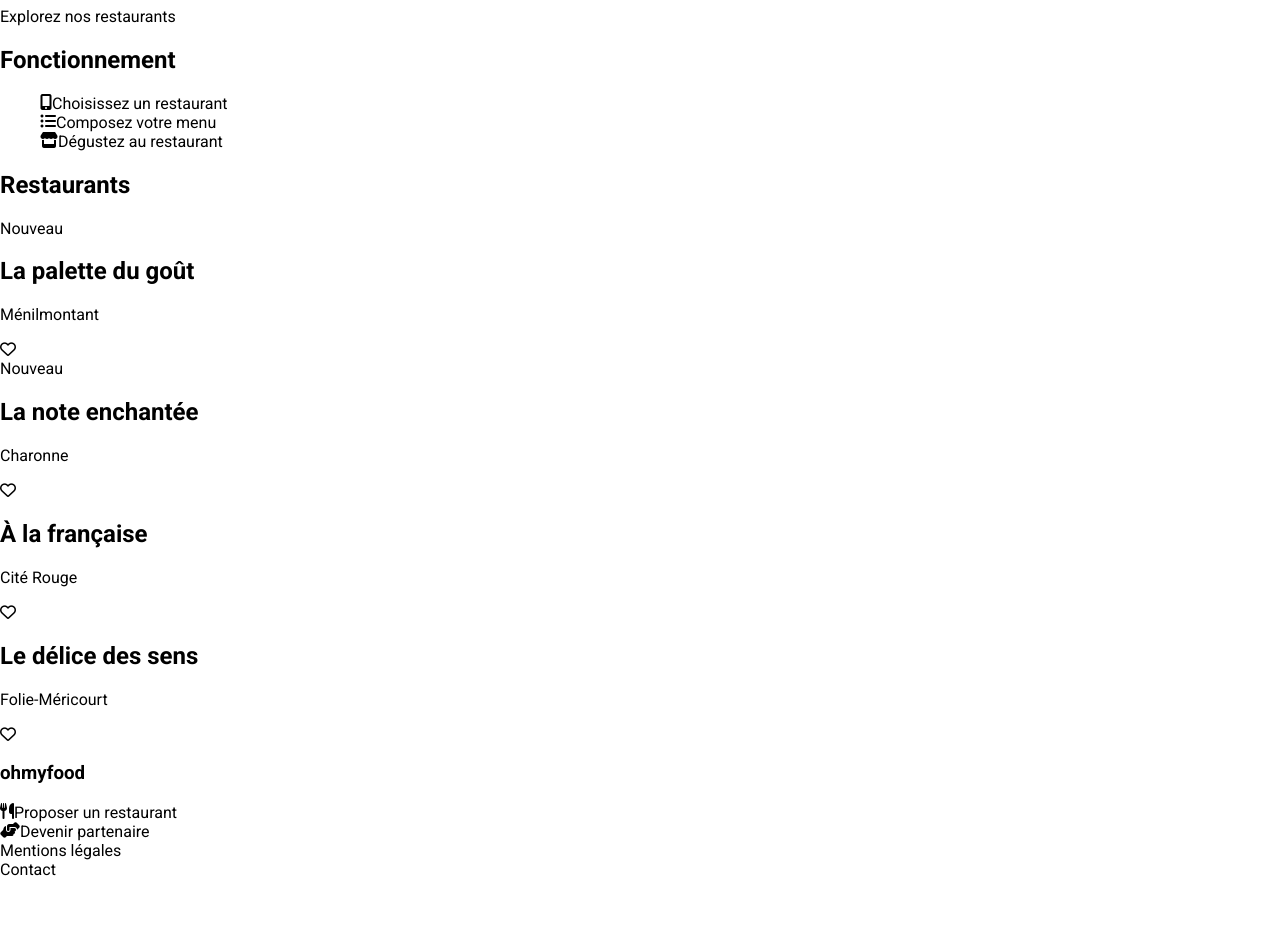
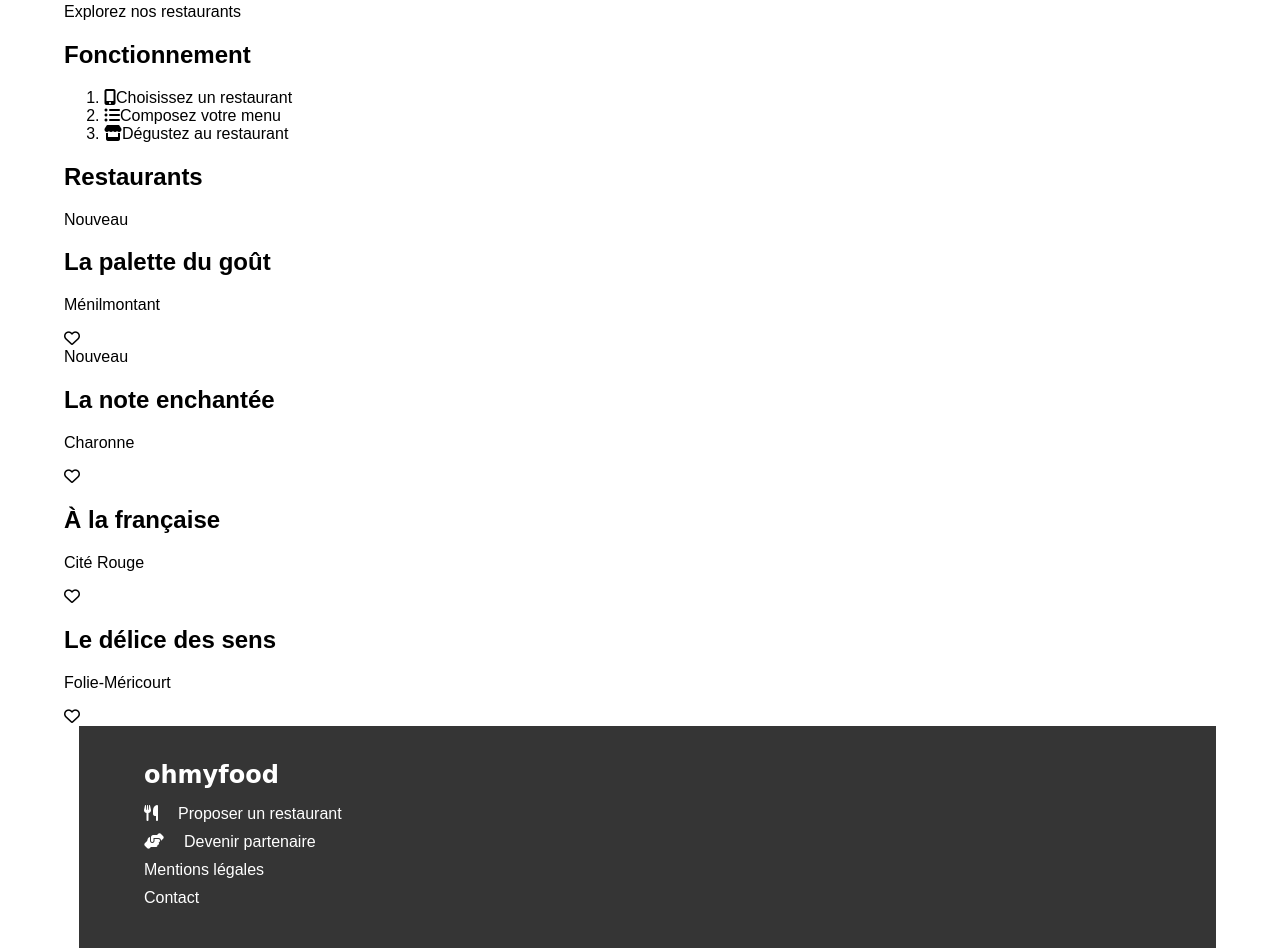
Before and after one commit to SaRvj/SatranaRavelojaona_3_13072021, a plain HTML site: page index.html in a window 1280 px wide. Shown: the part 168-1116 px from the top of the page. Before the commit the page ends 1063 px from the top, so only its background shows below. Drawn offline with Linux system fonts and the light colour scheme; a web font is replaced by a local one.

Commit message:
modification de style du footer

```diff
--- a/index.html
+++ b/index.html
@@ -71,12 +71,12 @@
         </main>
         <!--footer-->
         <footer class="footer">
-            <h3 class="logoFooter">ohmyfood</h3>
+            <h3 class="footer_logo">ohmyfood</h3>
             <ul>
-                <li class="footerList"><i class="iconFooter fas fa-utensils"></i><a class="txtFooter" href="#">Proposer un restaurant</a></li>
-                <li class="footerList"><i class="iconFooter fas fa-hands-helping"></i><a class="txtFooter" href="#">Devenir partenaire</a></li>
-                <li class="footerList"><a class="txtFooter" href="#">Mentions légales</a></li>
-                <li class="footerList"><a class="txtFooter" href="mailto:adresse@ohmyfood.com"> Contact </a></li>
+                <li class="footer_List"><i class="footer_icon fas fa-utensils"></i><a class="footer_txt" href="#">Proposer un restaurant</a></li>
+                <li class="footer_List"><i class="footer_icon fas fa-hands-helping"></i><a class="footer_txt" href="#">Devenir partenaire</a></li>
+                <li class="footer_List"><a class="footer_txt" href="#">Mentions légales</a></li>
+                <li class="footer_List"><a class="footer_txt" href="mailto:adresse@ohmyfood.com"> Contact </a></li>
             </ul>
             </div>
         </footer>
--- a/sass/base.scss
+++ /dev/null
@@ -1,24 +0,0 @@
-html, body{
-    font-family: 'Roboto', sans-serif;
-    margin: auto;
-}
-
-a {
-    text-decoration: none;
-    color: inherit;
-}
-
-.flex {
-    display: flex;
-}
-
-ul{
-    align-items: flex-start;
-    padding: 0;
-}
-
-li
-{
-    list-style-type: none;
-    display: flex;
-}
--- a/sass/layouts/footer.scss
+++ b/sass/layouts/footer.scss
@@ -3,7 +3,7 @@
     background-color: #353535;
     padding: 25px;
     margin-left: 15px;
-    h3{
+    &_logo{
         font-size: 24px;
         font-family: 'Shrikhand', cursive;
         color: $colorwhite;
@@ -11,14 +11,14 @@
         margin-bottom: 15px;
         padding-left: 40px;
     }
-    a{
+    &_txt{
         color: $colorwhite;
     }
-    i{
+    &_icon{
         margin-right: 20px;
         color: $colorwhite;
     }
-    li{
+    &_List{
         margin-bottom: 10px;
     }
 }
```
Also changed, not shown: style.css.
